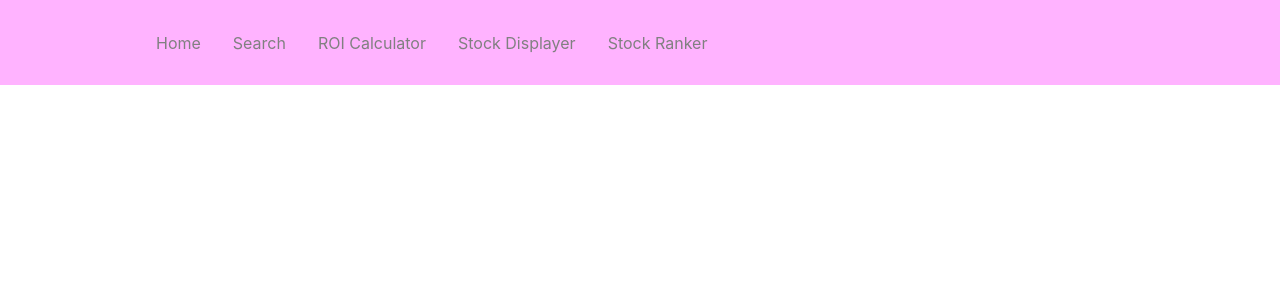
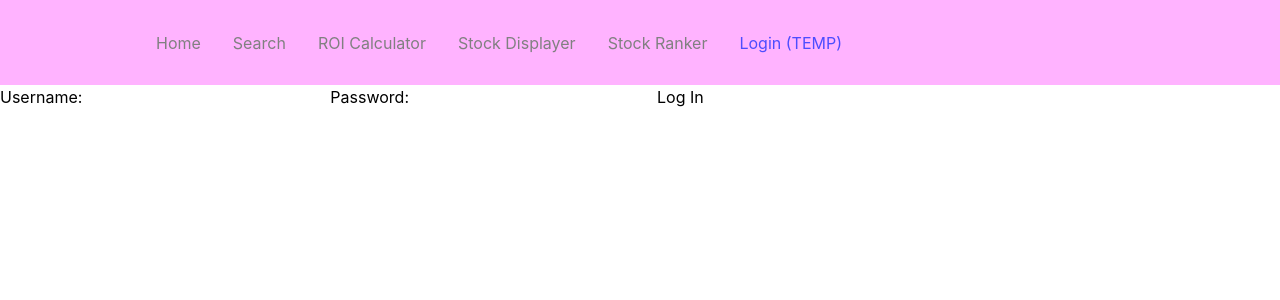
Before and after one commit to kevinli8221/SAO_frontend, a React (Create React App) app in the folder soa-front-end/: page /login in a window 1280 px wide. Shown: the top 300 px of the page. Built offline with nearby package versions, Linux system fonts and the light colour scheme.

Commit message:
Added login page, temp status bar to access

```diff
--- a/soa-front-end/src/App.js
+++ b/soa-front-end/src/App.js
@@ -12,7 +12,7 @@ import Search from "./pages/search";
 import RoiCalculator from "./pages/roiCalculator";
 import StockDisplayer from "./pages/stockDisplayer";
 import StockRanker from "./pages/stockRanker";
-
+import Login from "./pages/login";
 
 function App() {
   return (
@@ -24,6 +24,7 @@ function App() {
                 <Route path="/roiCalculator" element={<RoiCalculator />} />
                 <Route path="/stockDisplayer" element={<StockDisplayer />} />
                 <Route path="/stockRanker" element={<StockRanker />} />
+				<Route path="/login" element={<Login />} />
             </Routes>
         </Router>
   );
--- a/soa-front-end/src/components/Navbar/index.js
+++ b/soa-front-end/src/components/Navbar/index.js
@@ -1,6 +1,7 @@
 import React from "react";
 import { Nav, NavLink, NavMenu } from "./NavbarElements";
 
+//temp adding login here for testing purposes
 const Navbar = () => {
     return (
         <>
@@ -21,6 +22,9 @@ const Navbar = () => {
                     <NavLink to="/stockRanker" activeStyle>
                         Stock Ranker
                     </NavLink>
+					<NavLink to="/login" activeStyle>
+						Login (TEMP)
+					</NavLink>
                 </NavMenu>
             </Nav>
         </>
--- /dev/null
+++ b/soa-front-end/src/pages/login.js
@@ -0,0 +1,52 @@
+import '../App.css';
+import { useState, useEffect } from 'react';
+import { useNavigate } from "react-router-dom";
+
+
+function Login() {
+	const navigate = useNavigate();
+	const [userLogin, setUserLogin] = useState({
+		username: "",
+		password: "",
+	});
+
+	function handleUsernameUpdate(e) {
+		setUserLogin({
+			...userLogin,
+			username: e.target.value
+		});
+	}
+
+	function handlePasswordUpdate(e) {
+		setUserLogin({
+			...userLogin,
+			password: e.target.value
+		});
+	}
+
+	const handleLoginAttempt = (e) => {
+		//todo: validate credentials
+		navigate("/");
+	}
+	return(
+		<div>
+			<label>
+				Username:
+				<input
+					value = {userLogin.username}
+					onChange = {handleUsernameUpdate}
+				/>
+			</label>
+			<label>
+				Password:
+				<input
+					value = {userLogin.password}
+					onChange = {handlePasswordUpdate}
+				/>
+			</label>
+			<button onClick={handleLoginAttempt}>Log In</button>
+		</div>
+	);
+}
+
+export default Login;
```
Also changed, not shown: 1 other file (tests, documents, lock files or other folders).
